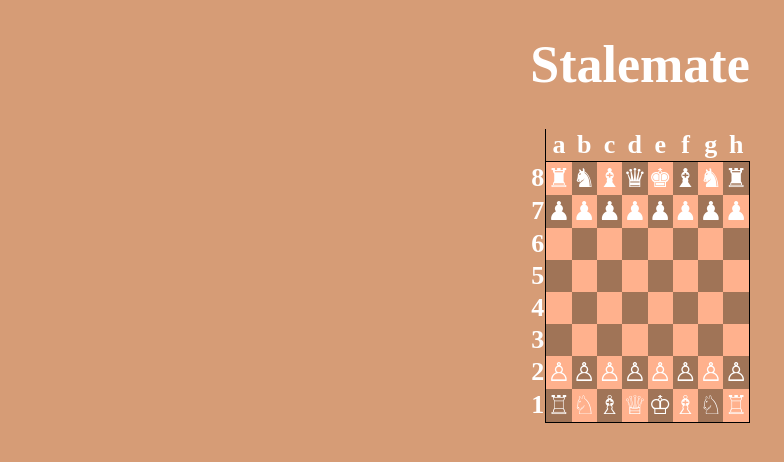
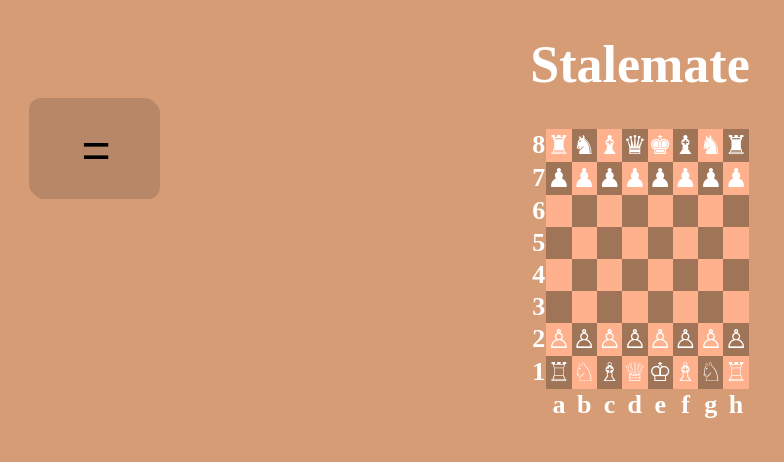
Before and after one commit to DaanSnoeijen/StalemateFrontend, a React (Create React App) app: page / in a window 1280 px wide. Shown: the top 462 px of the page, without its empty margins (0-784 px from the left). Built offline with nearby package versions, Linux system fonts and the light colour scheme.

Commit message:
Knop toeegevoegd
Deze knop doet nog niks, maar het heeft me 2 uur geduurd om het te implementeren

```diff
--- a/src/App.js
+++ b/src/App.js
@@ -1,9 +1,8 @@
-import './App.css';
 import MainPage from './MainPage';
 
 function App() {
   return (
-    <div className="App">
+    <div className="app">
       <MainPage />
     </div>
   );
--- a/src/ChessBoard.js
+++ b/src/ChessBoard.js
@@ -2,17 +2,6 @@ const ChessBoard = () => {
     return (
         <table className="chess-board">
             <tbody>
-                <tr>
-                    <th></th>
-                    <th>a</th>
-                    <th>b</th>
-                    <th>c</th>
-                    <th>d</th>
-                    <th>e</th>
-                    <th>f</th>
-                    <th>g</th>
-                    <th>h</th>
-                </tr>
                 <tr>
                     <th>8</th>
                     <td class="light">♜</td>
@@ -101,6 +90,17 @@ const ChessBoard = () => {
                     <td class="dark">♘</td>
                     <td class="light">♖</td>
                 </tr>
+                <tr>
+                    <th></th>
+                    <th>a</th>
+                    <th>b</th>
+                    <th>c</th>
+                    <th>d</th>
+                    <th>e</th>
+                    <th>f</th>
+                    <th>g</th>
+                    <th>h</th>
+                </tr>
             </tbody>
         </table>
      );
--- /dev/null
+++ b/src/GameMenu.js
@@ -0,0 +1,12 @@
+const GameMenu = () => {
+
+    const onMenuClick = () => {
+
+    }
+
+    return (
+        <button>=</button>
+     );
+}
+
+export default GameMenu;
--- a/src/MainPage.js
+++ b/src/MainPage.js
@@ -1,10 +1,14 @@
 import ChessBoard from './ChessBoard';
+import GameMenu from './GameMenu';
 
 const MainPage = () => {
     return (
-        <div className="MainPage">
+        <div className="main-page">
             <h1>Stalemate</h1>
             <ChessBoard />
+            <div className="game-menu">
+                <GameMenu />
+            </div>
         </div>
      );
 }
--- a/src/index.css
+++ b/src/index.css
@@ -1,13 +1,47 @@
 body {
   margin: 0;
-  font-family: -apple-system, BlinkMacSystemFont, 'Segoe UI', 'Roboto', 'Oxygen',
-    'Ubuntu', 'Cantarell', 'Fira Sans', 'Droid Sans', 'Helvetica Neue',
-    sans-serif;
   -webkit-font-smoothing: antialiased;
   -moz-osx-font-smoothing: grayscale;
 }
 
-code {
-  font-family: source-code-pro, Menlo, Monaco, Consolas, 'Courier New',
-    monospace;
+.app {
+  text-align: center;
+  background-color: #d69c76;
+  min-height: 100vh;
+  display: flex;
+  flex-direction: column;
+  font-family: "Times New Roman";
+  font-size: calc(10px + 2vmin);
+  color: rgb(255, 255, 255);
 }
+
+.main-page .chess-board {
+  margin-left: auto;
+  margin-right: auto;
+  border-spacing: 0;
+  border-collapse: collapse;
+}
+.main-page .chess-board .light {
+  background: rgb(255, 177, 141);
+}
+.main-page .chess-board .dark {
+  background: #a07457;
+}
+
+.main-page .game-menu{
+  margin-top: -25%;
+  margin-left: -85%;
+}
+
+button{
+  background-color: #b88767;
+  font-size: 50px;
+  border-radius: 12px;
+  padding: 0;
+  border: none;
+  padding: 20px 49px;
+  box-shadow: -3px -3px #b88767;
+}
+button:hover{
+  background-color: #d69c76;
+}
```
